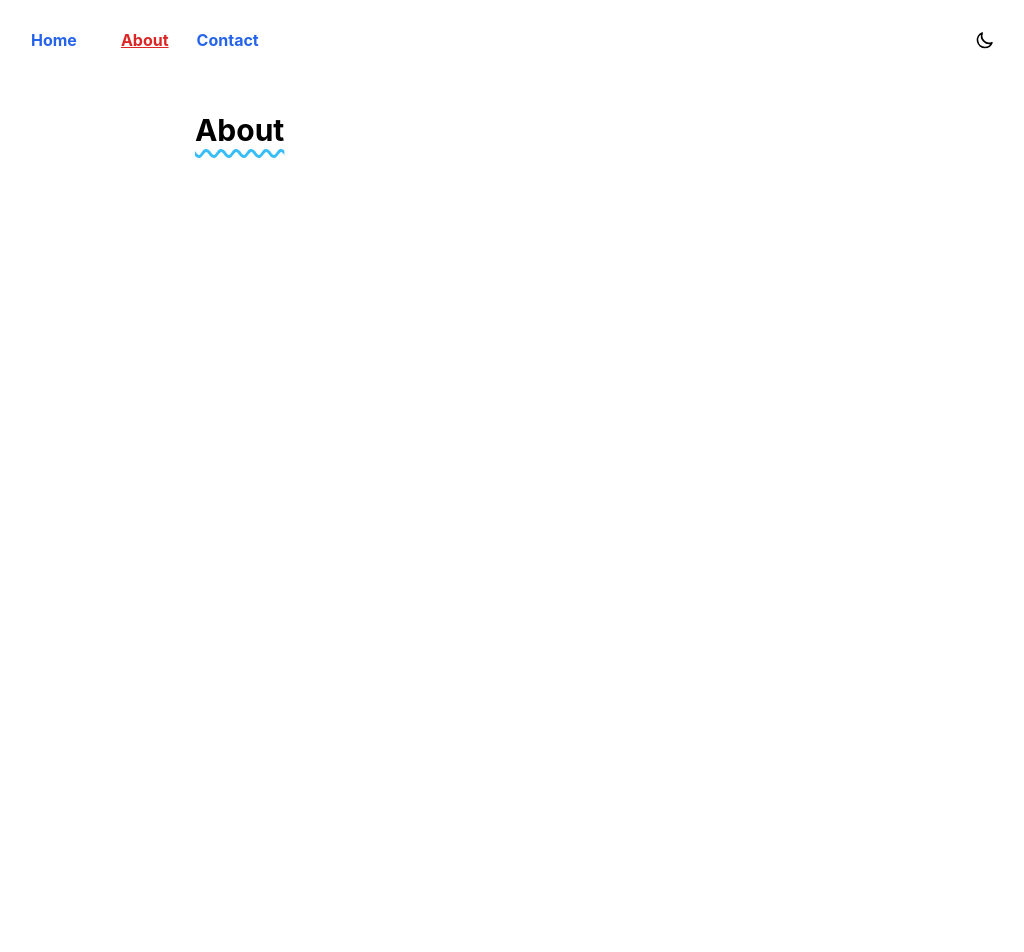
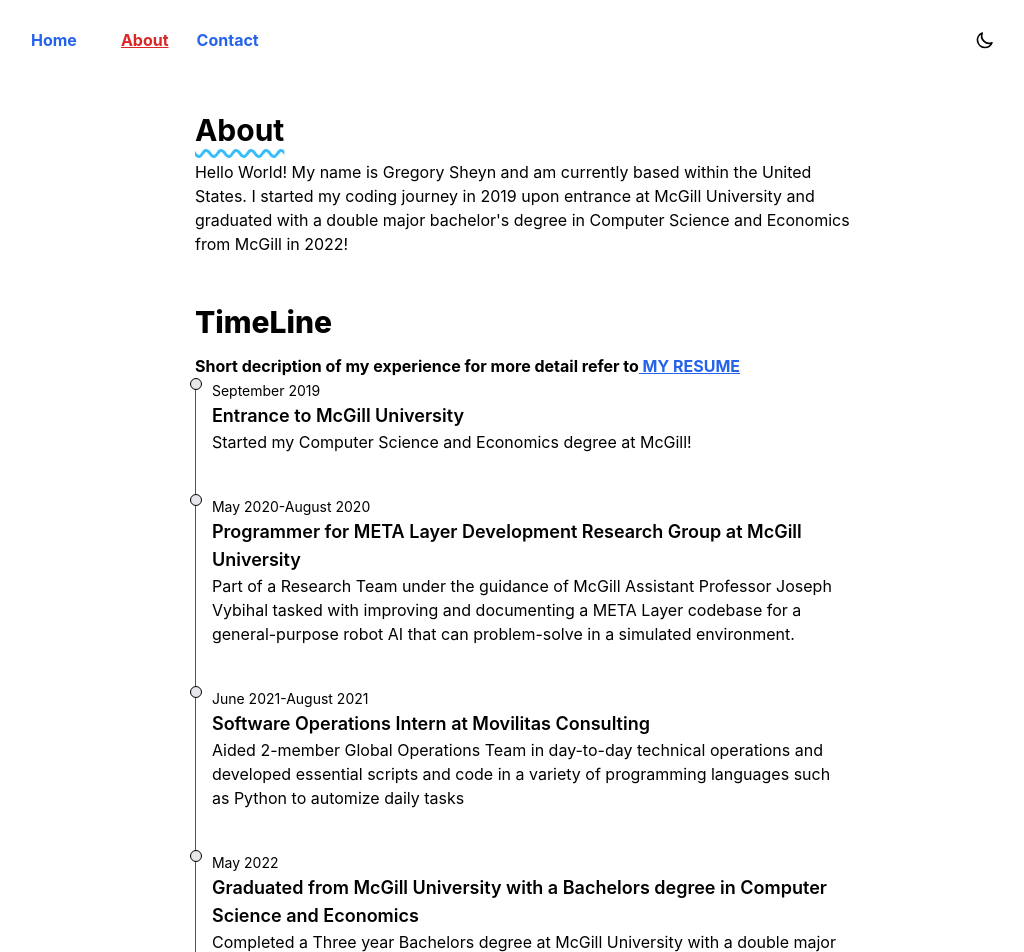
Before and after one commit to gsheyn05/nextjs-tailwind-typescript, a Next.js app: page /About in a window 1280 px wide. Shown: the top 952 px of the page, without its empty margins (117-1141 px from the left). Before the commit the page ends 800 px from the top, so only its background shows below. Built offline with nearby package versions, Linux system fonts and the light colour scheme.

Commit message:
Added the Timeline of Experience and Resume
Expanded on the About Page . By adding a experience timeline and then also having a seperate ref to my resume.

```diff
--- /dev/null
+++ b/Components/TimeLine.tsx
@@ -0,0 +1,41 @@
+import React from "react";
+import { useTheme } from 'next-themes';
+
+export const TimeLine :React.FC= ()=>{
+    const { resolvedTheme, setTheme } = useTheme();
+    return(
+
+        <ol className="relative border-l border-gray-600 " >
+    <li className="mb-10 ml-4">
+        <div className="absolute w-3 h-3 bg-gray-200 rounded-full -left-1.5 border border-black "></div>
+        <time className="mb-1 text-sm font-normal leading-none ">September 2019</time>
+        <h3 className="text-lg font-semibold ">Entrance to McGill University</h3>
+        <p className="mb-4 text-base font-normal ">Started my Computer Science and Economics degree at McGill!</p>
+        </li>
+    <li className="mb-10 ml-4">
+        <div className="absolute w-3 h-3 bg-gray-200 rounded-full -left-1.5 border border-black "></div>
+        <time className="mb-1 text-sm font-normal leading-none ">May 2020-August 2020</time>
+        <h3 className="text-lg font-semibold "> Programmer for META Layer Development Research Group at McGill University</h3>
+        <p className="text-base font-normal ">Part of a Research Team under the guidance of McGill Assistant Professor Joseph Vybihal
+        tasked with improving and documenting a META Layer codebase for a general-purpose robot AI that can problem-solve in a simulated
+environment. </p>
+    </li>
+    <li className="mb-10 ml-4">
+        <div className="absolute w-3 h-3 bg-gray-200 rounded-full -left-1.5 border border-black "></div>
+        <time className="mb-1 text-sm font-normal leading- ">June 2021-August 2021</time>
+        <h3 className="text-lg font-semibold "> Software Operations Intern at Movilitas Consulting</h3>
+        <p className="text-base font-normal "> Aided 2-member Global Operations Team in day-to-day technical operations
+        and developed essential scripts and code in a variety of programming languages such as Python to automize daily tasks
+        </p>
+    </li>
+    <li className="ml-4">
+    <div className="absolute w-3 h-3 bg-gray-200 rounded-full -left-1.5 border border-black "></div>
+        <time className="mb-1 text-sm font-normal leading- ">May 2022</time>
+        <h3 className="text-lg font-semibold "> Graduated from McGill University with a Bachelors degree in Computer Science and Economics</h3>
+        <p className="text-base font-normal "> Completed a Three year Bachelors degree at McGill University with a double major concentration in Computer Science and Economics.
+        </p>
+
+    </li>
+</ol>
+    )
+}
--- a/pages/About/index.tsx
+++ b/pages/About/index.tsx
@@ -5,6 +5,8 @@ import styles from '../styles/Home.module.css'
 import { Navbar } from "../../Components/Navbar"
 import {Layout} from "../../Components/Layout"
 import { Container } from '../../Components/container'
+import { TimeLine } from '../../Components/TimeLine'
+import Link from 'next/link';
 
 
 const About: NextPage = () => {
@@ -17,9 +19,31 @@ const About: NextPage = () => {
 
 
        <h1 className="text-3xl font-bold underline underline-offset-8 decoration-wavy decoration-sky-400">About</h1>
+      <p className="mt-3">Hello World! My name is Gregory Sheyn and  am currently based within the United States.
+        I started my coding journey in 2019 upon entrance at McGill University
+        and graduated with a double major bachelor's degree in Computer Science and Economics from McGill in 2022!
+      </p>
+
+      </header>
+
+      <section>
+      <header className="flex flex-row justify-between items-center mt-12">
+        <h2 className="text-3xl font-extrabold leading-tight">
+          TimeLine
+        </h2>
+        </header>
+
+        <p className="mt-3 font-bold"> Short decription of my experience for more detail refer to
+        <a  href="/assets/GSRESUMELINKWORKS.pdf"
+            target="_blank"
+            rel="noopener noreferrer"
+            className="underline text-blue-600 hover:text-blue-800 visited:text-purple-600"> MY RESUME </a></p>
+
+        <TimeLine/>
+
+      </section>
 
 
-      </header>
 
       </Container>
           </Layout>
--- a/pages/index.tsx
+++ b/pages/index.tsx
@@ -22,9 +22,9 @@ const Home: NextPage = () => {
 
         </h1>
         <h2 className="mt-1 text-lg font-semibold leading-tight tracking-tight">
-              Full Stack Developer
+              Full Stack Engineer
             </h2>
-            <p className="mt-4 text-base"> Newly Graduated Software Developer passionate in all forms of development! </p>
+            <p className="mt-4 text-base"> Newly Graduated Software Engineer passionate in all forms of development! </p>
 
     </header>
     <div className="flex justify-center items-center mt-6 overflow-hidden">
```
Also changed, not shown: 1 other file (tests, documents, lock files or other folders).
